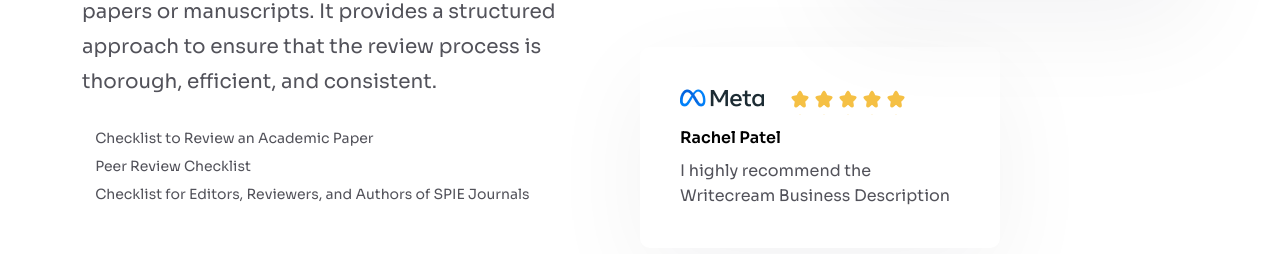
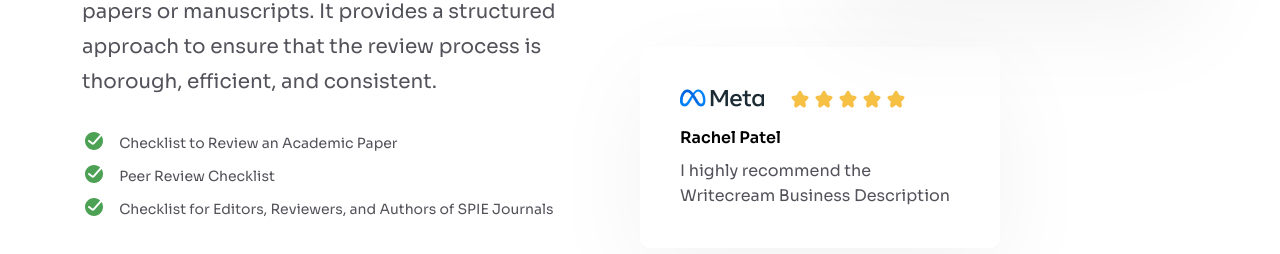
Before and after one commit to yatinpachori/testimonial-page-, a plain HTML site: page index.html in a window 1280 px wide. Shown: the part 356-610 px from the top of the page. Drawn offline with Linux system fonts and the light colour scheme; the site is published under a folder, as on GitHub Pages, so addresses that start at the root find nothing.

Commit message:
Update index.html

```diff
--- a/index.html
+++ b/index.html
@@ -183,9 +183,9 @@
         <p class="heading">Reviewers<p>
         <p class="content"> Reviewers is where people can access guidelines, <br> checklists, and other tools to assist them in reviewing <br> papers or manuscripts. It provides a structured <br> approach to ensure that the review  process is <br> thorough, efficient, and consistent. </p>
         <div class="box">
-           <p> <img src="/Done_ring_round_fill.svg" alt=""> Checklist to Review an Academic Paper</p>
-        <p> <img src="/Done_ring_round_fill.svg" alt=""> Peer Review Checklist</p>
-        <p> <img src="/Done_ring_round_fill.svg" alt=""> Checklist for Editors, Reviewers, and Authors of SPIE Journals</p>
+           <p> <img src="Done_ring_round_fill.svg" alt=""> Checklist to Review an Academic Paper</p>
+        <p> <img src="Done_ring_round_fill.svg" alt=""> Peer Review Checklist</p>
+        <p> <img src="Done_ring_round_fill.svg" alt=""> Checklist for Editors, Reviewers, and Authors of SPIE Journals</p>
         </div>
 
       </div>
```
